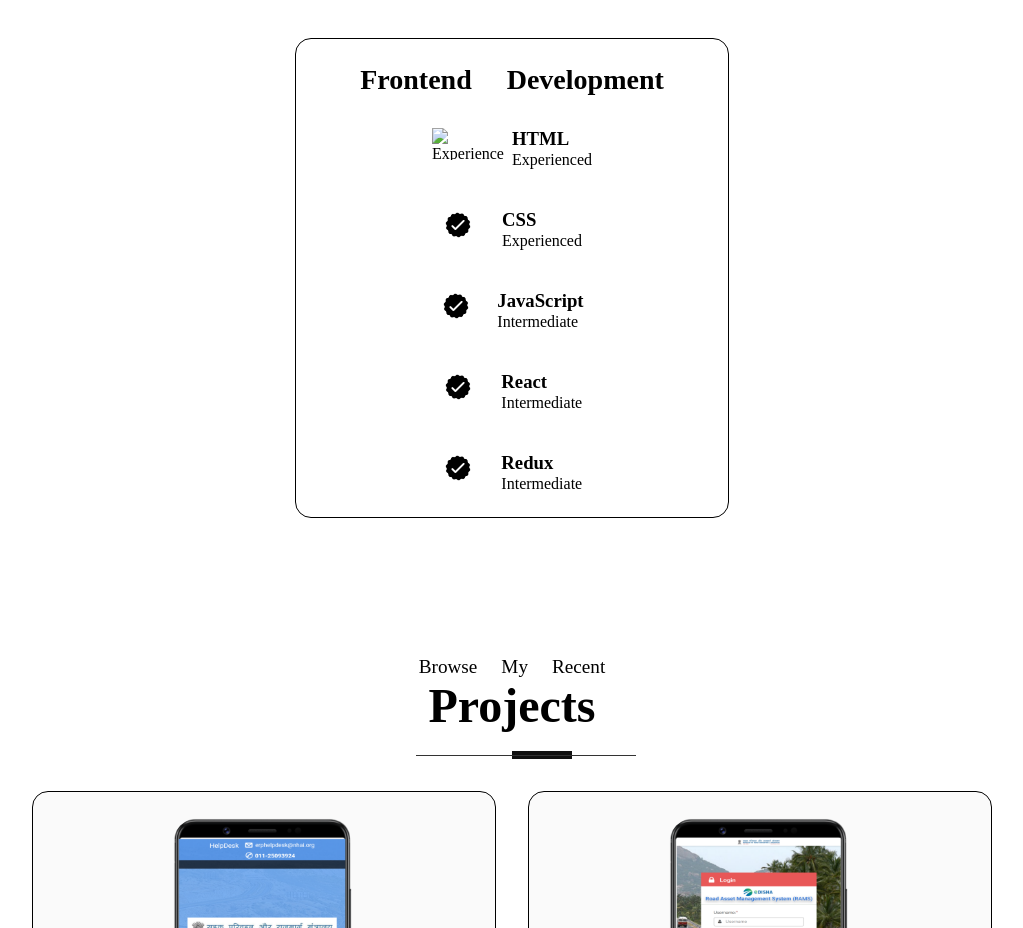
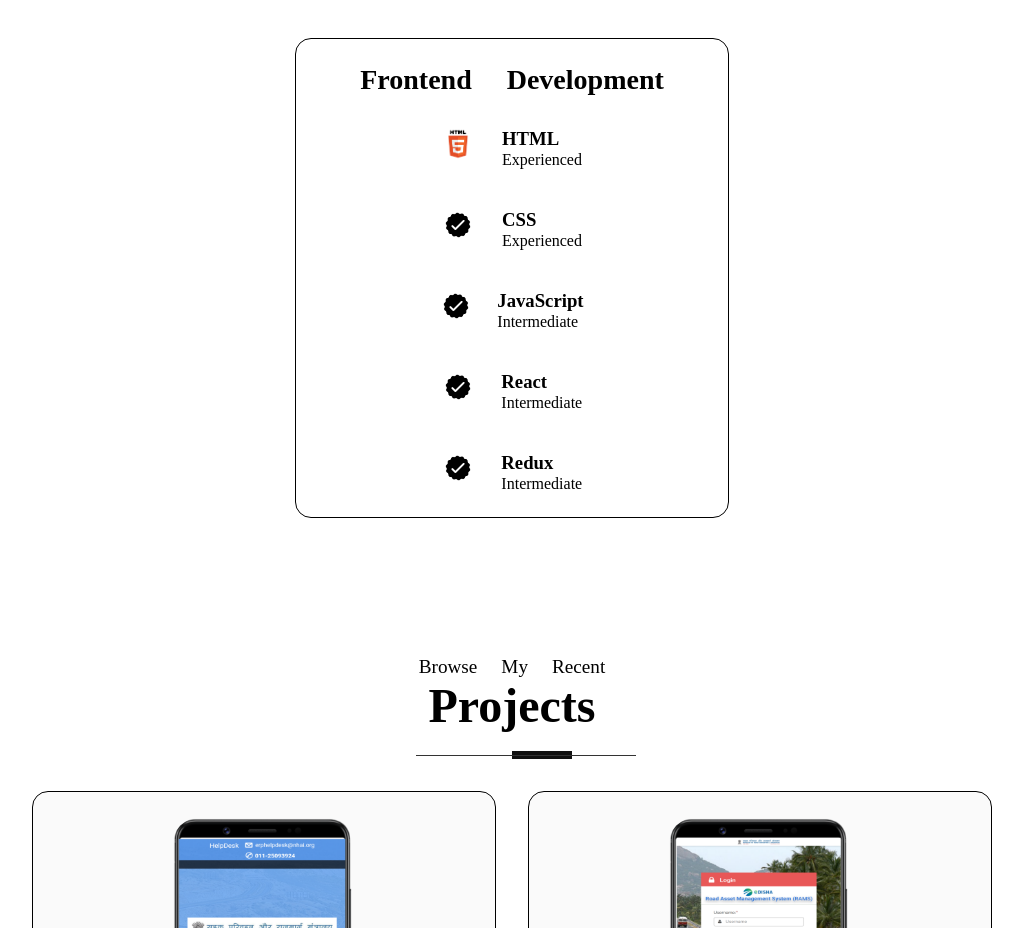
Before and after one commit to himanshu27022000/Portfolio, a plain HTML site: page index.html in a window 1280 px wide. Shown: the part 1900-2828 px from the top of the page, without its empty margins (128-1151 px from the left). Drawn offline with nearby package versions, Linux system fonts and the light colour scheme.

Commit message:
Update index.html

```diff
--- a/index.html
+++ b/index.html
@@ -134,7 +134,7 @@
                   <div class="aarticle article-container">
                     <article>
                       <img
-                        src=".html.png"
+                        src="./html.png"
                         alt="Experience icon"
                         class="icon"
                       />
```
